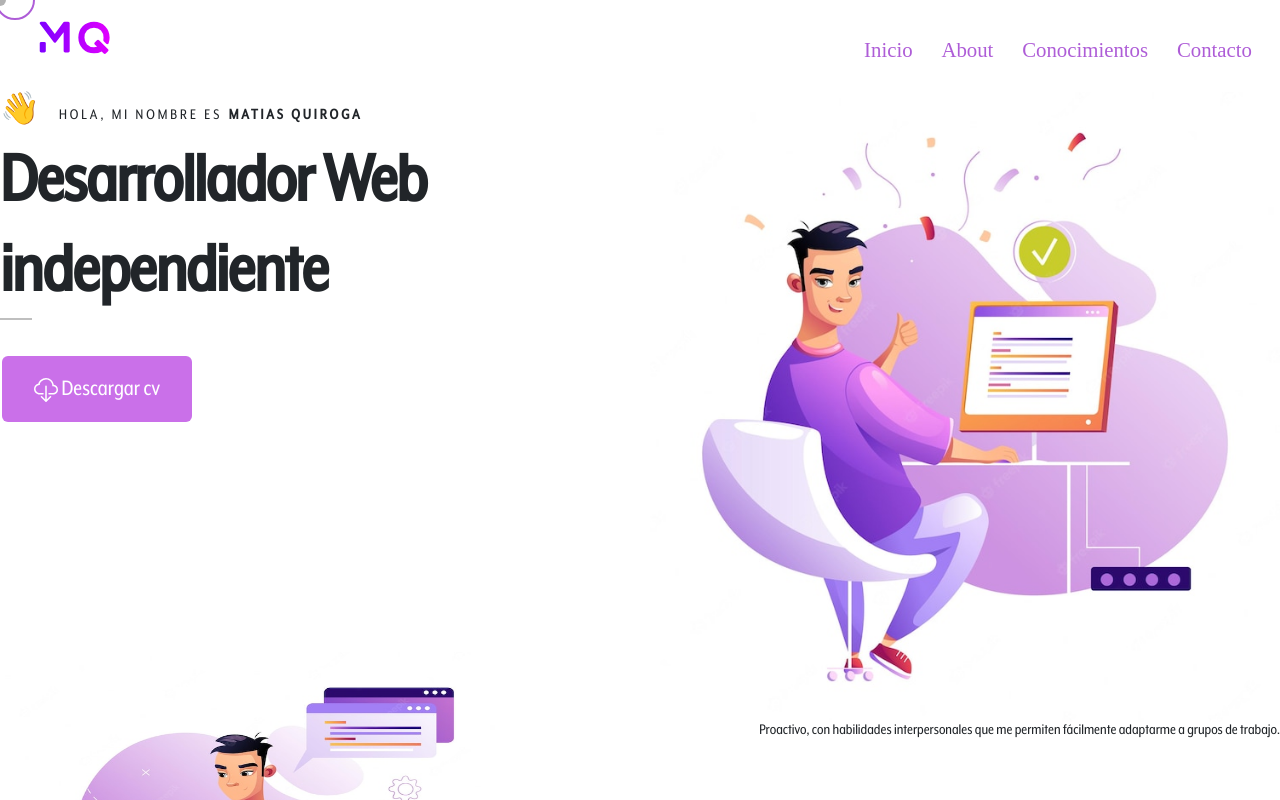
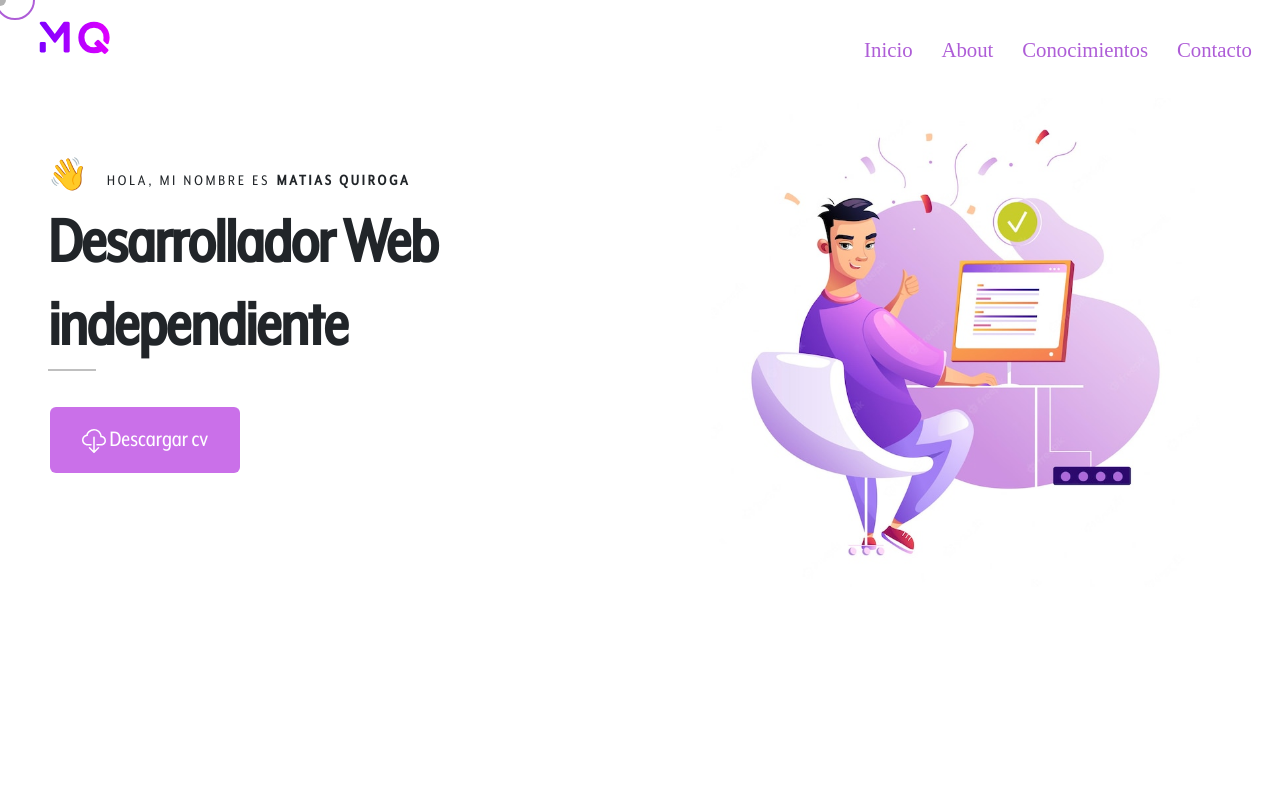
Before and after one commit to matias798/portfolio-nextjs, a Next.js app: page / in a window 1280 px wide. Shown: the top 800 px of the page. Built offline with nearby package versions, Linux system fonts and the light colour scheme.

Commit message:
changed home styles

```diff
--- a/styles/Home.module.css
+++ b/styles/Home.module.css
@@ -1,38 +1,52 @@
 .HomeContainer {
     display: flex;
-    justify-content: space-between;
-    align-items: flex-start;
-    height: 70vh;
+    justify-content: space-around;
+    height: 85vh;
+    padding-left: 3em;
+    padding-top: 3.5em;
 }
+
+.Left {
+    width: 50%;
+    height: 100%;
+    align-items: center;
+    height: 85vh;
+}
+
 .Title {
-    font-size: 4.69em;
+    font-size: 4.3em;
     font-weight: bold;
     margin-bottom: 0;
     letter-spacing: -1px;
 }
-.Subtitle{
+
+.Subtitle {
     font-size: 1em;
     font-weight: 400;
-    letter-spacing:3PX;
+    letter-spacing: 3PX;
+    margin-top: 10px;
+
 
 }
-.Hand{
+
+.Hand {
     font-size: 2em;
     padding-right: 0.5em;
 
 }
 
-.Strong{
+.Strong {
     font-weight: bold;
     padding-left: 0.4em;
 }
 
-.Hr{
-    width: 2em!important;
+.Hr {
+    width: 3em !important;
     border: 0.5px solid #000;
     margin-top: 0;
     margin-bottom: 2em;
 }
+
 .Button {
     background-color: #CA70E9;
     border: none;
@@ -44,18 +58,15 @@
     font-size: 1.5em;
     margin: 4px 2px;
     cursor: pointer;
-
-
 }
 
 .Button:hover {
     background-color: #AE5DD7;
 }
 
-.ImageConatiner {
-    display: flex;
-    justify-content: center;
-    align-items: center;
-    background-color: #AE5DD7;
-
+.ImageContainer {
+    margin-top: -50px;
+    width: 55%;
+    padding: 5em;
+    padding-top: 0;
 }
```
